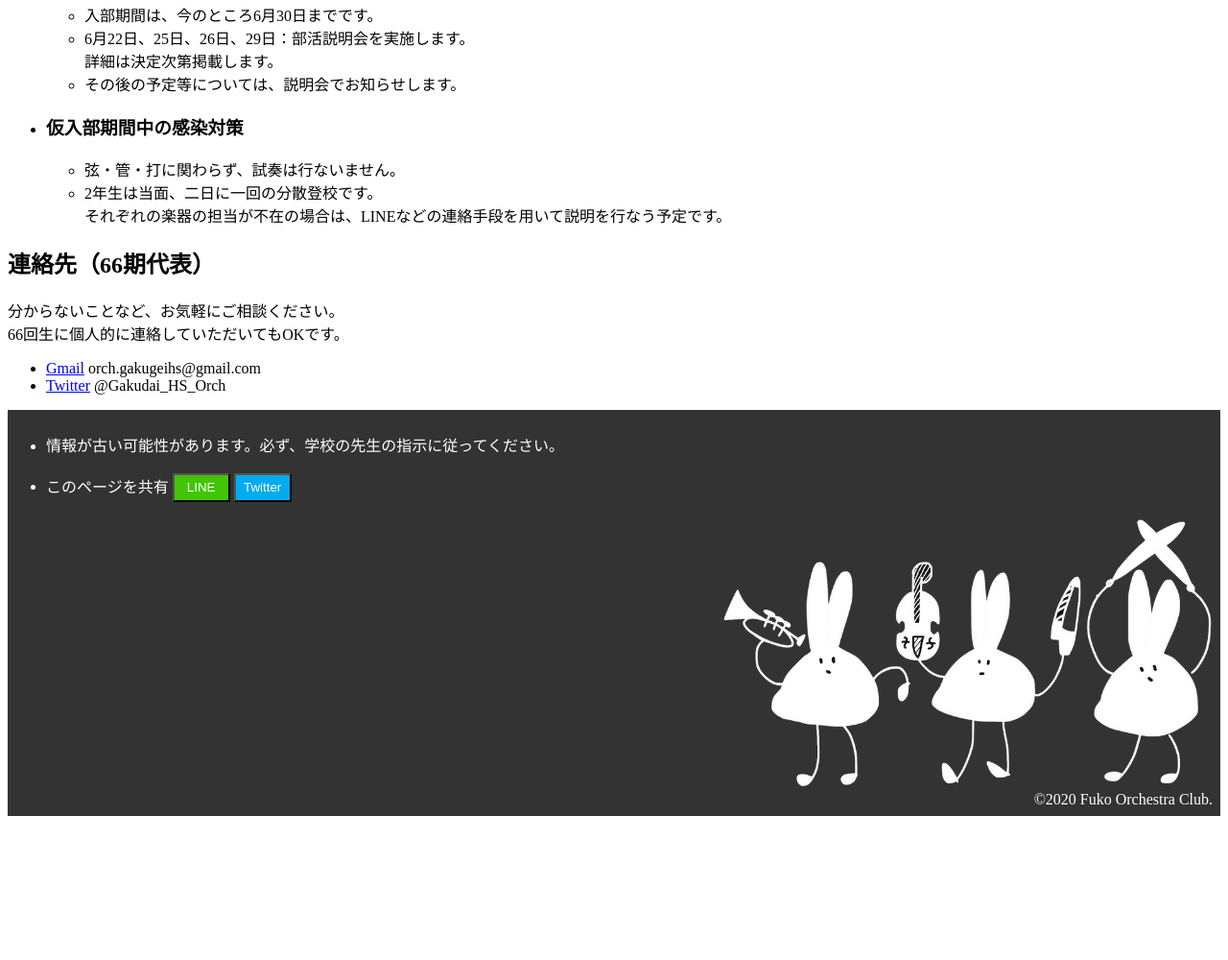
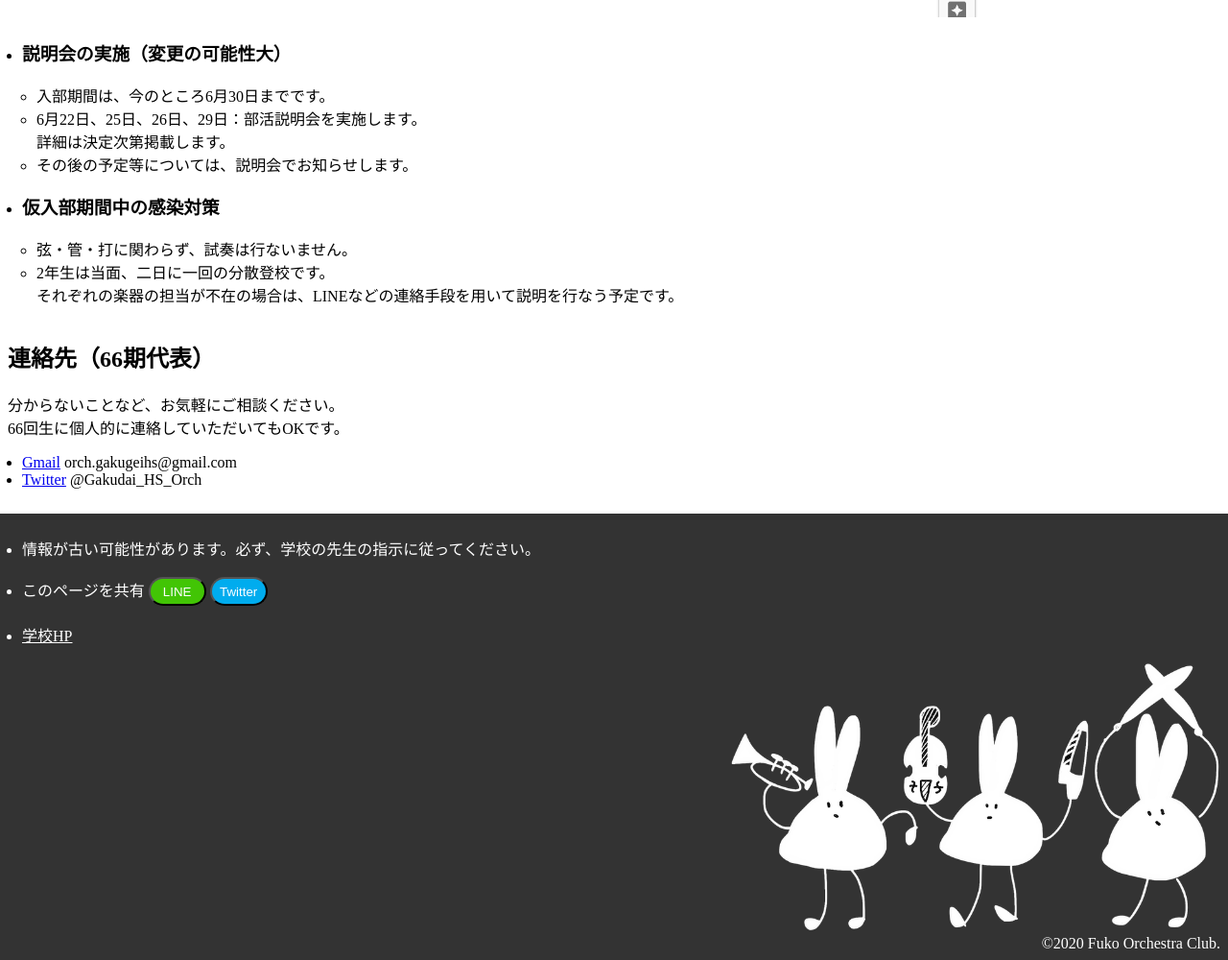
Before and after one commit to bull-frog/gakugei-orch-test-2020, a plain HTML site: page index.html in a window 1280 px wide. Shown: the part 1627-2627 px from the top of the page at 96% size. Before the commit the page ends 2485 px from the top, so only its background shows below. Drawn offline with Linux system fonts and the light colour scheme.

Commit message:
Add files via upload
臨時HP 2020/6/10 第2稿

```diff
--- a/index.html
+++ b/index.html
@@ -36,7 +36,7 @@
 			<li><a href="#activity">当面の活動について</a></li>
 			<li><a href="#schedule">行事等について</a></li>
 			<li><a href="#newcomers">67回生の見学〜入部について</a></li>
-			<li><a href="#contact">連絡先（66期代表）て</a></li>
+			<li><a href="#contact">連絡先（66期代表）</a></li>
 		</ul>
 
 		<!-- 当面の活動について -->
@@ -71,7 +71,7 @@
 		※情報が古い可能性があります。必ず、学校の先生の指示に従ってください。
 		<ul>
 			<li><h3>活動場所</h3>
-				別館3F　音楽室
+				別館3F　音楽室<br/>
 				<img style="width: 80vw" src="p/Screenshot_2020-06-10 目次＋基本情報.png" />
 			</li>
 			<li><h3>説明会の実施（変更の可能性大）</h3>
@@ -98,7 +98,7 @@
 		<ul>
 			<li><a href="mailto:orch.gakugeihs@gmail.com">Gmail</a> orch.gakugeihs@gmail.com</li>
 			<li><a href="https://twitter.com/Gakudai_HS_Orch">Twitter</a> @Gakudai_HS_Orch</li>
-		</ul>
+		</ul><br />
 
 		<!-- フッター -->
 		<div style="background-color: #333; color: white; padding-top: 8px; padding-bottom: 8px; padding-right: 8px;">
@@ -107,7 +107,8 @@
 				<li>このページを共有
 					<button style="background: #42c505; min-height: 30px; min-width: 60px" onclick="window.open('https://social-plugins.line.me/lineit/share?url=' + encodeURI(location.href))"><span style="color: white">LINE</span></button>
 					<button style="background: #00acee; min-height: 30px; min-width: 60px" onclick="window.open('https://twitter.com/intent/tweet?text=' + encodeURI(location.href))"><span style="color: white">Twitter</span></button>
-				</li>
+				</li><br />
+				<li><a style="color: white" href="http://www.gakugei-hs.setagaya.tokyo.jp/" target="_blank">学校HP</a></li>
 			</ul>
 			<div align="right">
 				<img style="width: 40vw;" src="p/3chars.png" /><br />
--- a/orch_style_temporary.css
+++ b/orch_style_temporary.css
@@ -0,0 +1,13 @@
+ul {
+	padding-left: 15px;
+}
+h2 {
+	margin-top: 35px;
+}
+button {
+	border-radius: 15px;
+}
+div {
+	margin: -8px;
+	padding: 8px;
+}
```
